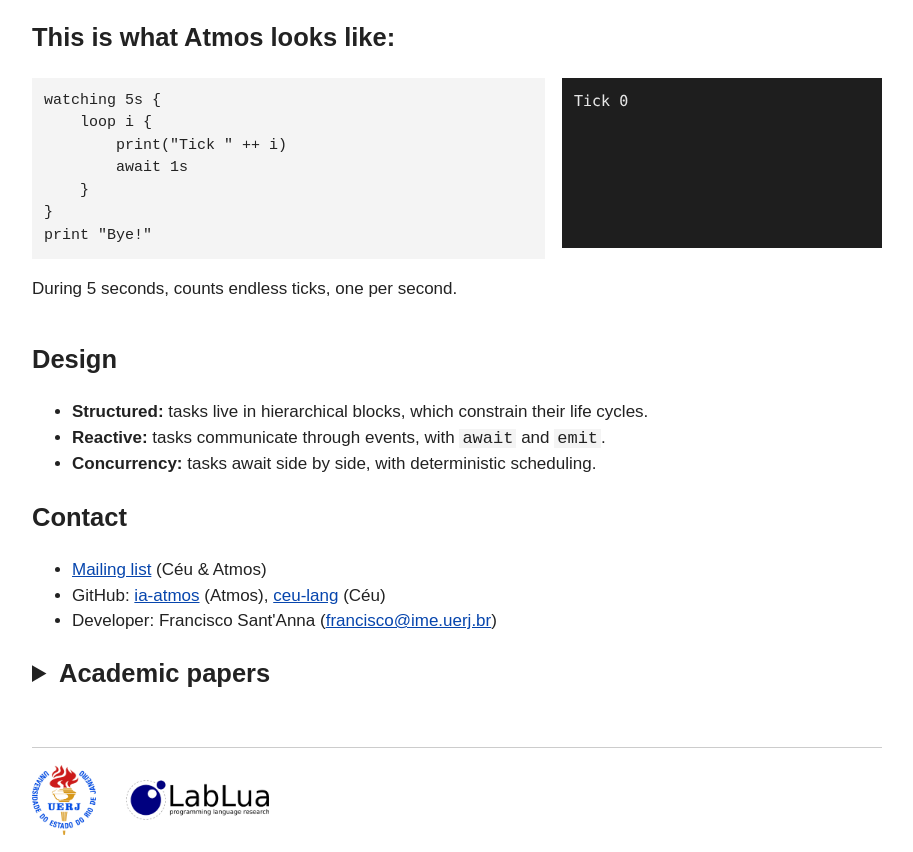
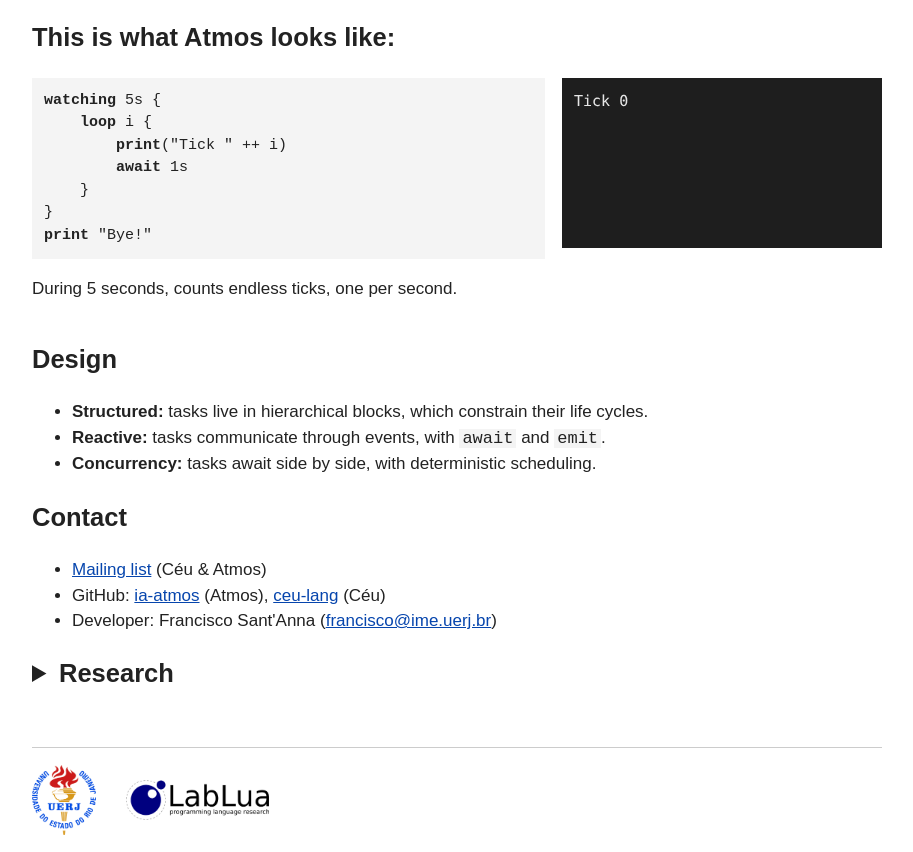
Before and after one commit to ia-atmos/env-web, a plain HTML site: page site/index.html in a window 1280 px wide. Shown: the part 365-1217 px from the top of the page, without its empty margins (183-1096 px from the left). Drawn offline with Linux system fonts and the light colour scheme.

Commit message:
The landing: Research (was Academic papers); the keywords of the example in bold
Co-Authored-By: Claude Sonnet 5.5 <noreply@anthropic.com>
Claude-Session: https://claude.ai/code/session_011eECoffhJTecG6BZSq3GQi

```diff
--- a/site/index.html
+++ b/site/index.html
@@ -20,6 +20,7 @@
   .ex pre { overflow: auto; margin: 0; padding: .8em; background: #f4f4f4; font-size: 15px; }
   .ex img { max-width: 100%; }
   .try  { display: inline-block; padding: .4em 1em; border: 1px solid #0645ad; border-radius: 4px; text-decoration: none; }
+  pre b { font-weight: bold; }
   code  { background: #f4f4f4; padding: 0 3px; }
   summary { cursor: pointer; font-size: 1.5em; font-weight: bold; margin: .8em 0; }
   h3    { font-size: 1em; margin-bottom: .2em; }
@@ -54,13 +55,13 @@
 <h2>This is what Atmos looks like:</h2>
 <div class="ex">
 <div class="code">
-<pre>watching 5s {
-    loop i {
-        print("Tick " ++ i)
-        await 1s
+<pre><b>watching</b> 5s {
+    <b>loop</b> i {
+        <b>print</b>("Tick " ++ i)
+        <b>await</b> 1s
     }
 }
-print "Bye!"</pre>
+<b>print</b> "Bye!"</pre>
 <p>During 5 seconds, counts endless ticks, one per second.</p>
 </div>
 <img src="imgs/atmos-hello.gif" alt="the program running: Tick 0 to Tick 4, one per second, then Bye!">
@@ -84,8 +85,8 @@ print "Bye!"</pre>
   <li>Developer: Francisco Sant'Anna (<a href="mailto:francisco@ime.uerj.br">francisco@ime.uerj.br</a>)</li>
 </ul>
 
-<details id="academic-papers">
-<summary>Academic papers</summary>
+<details id="research">
+<summary>Research</summary>
 <p>In bold, the main ones.</p>
 
 <h3>Journals</h3>
```
Also changed, not shown: 1 other file.
